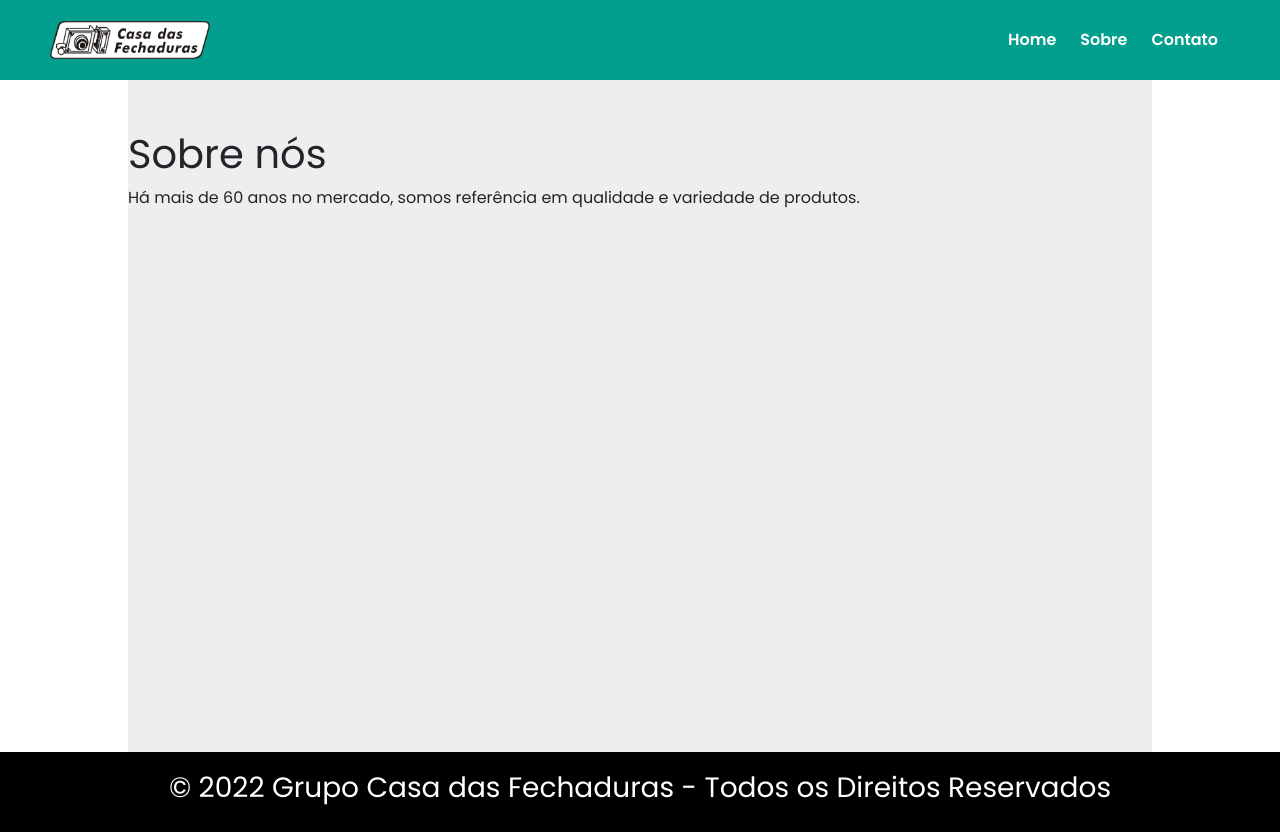
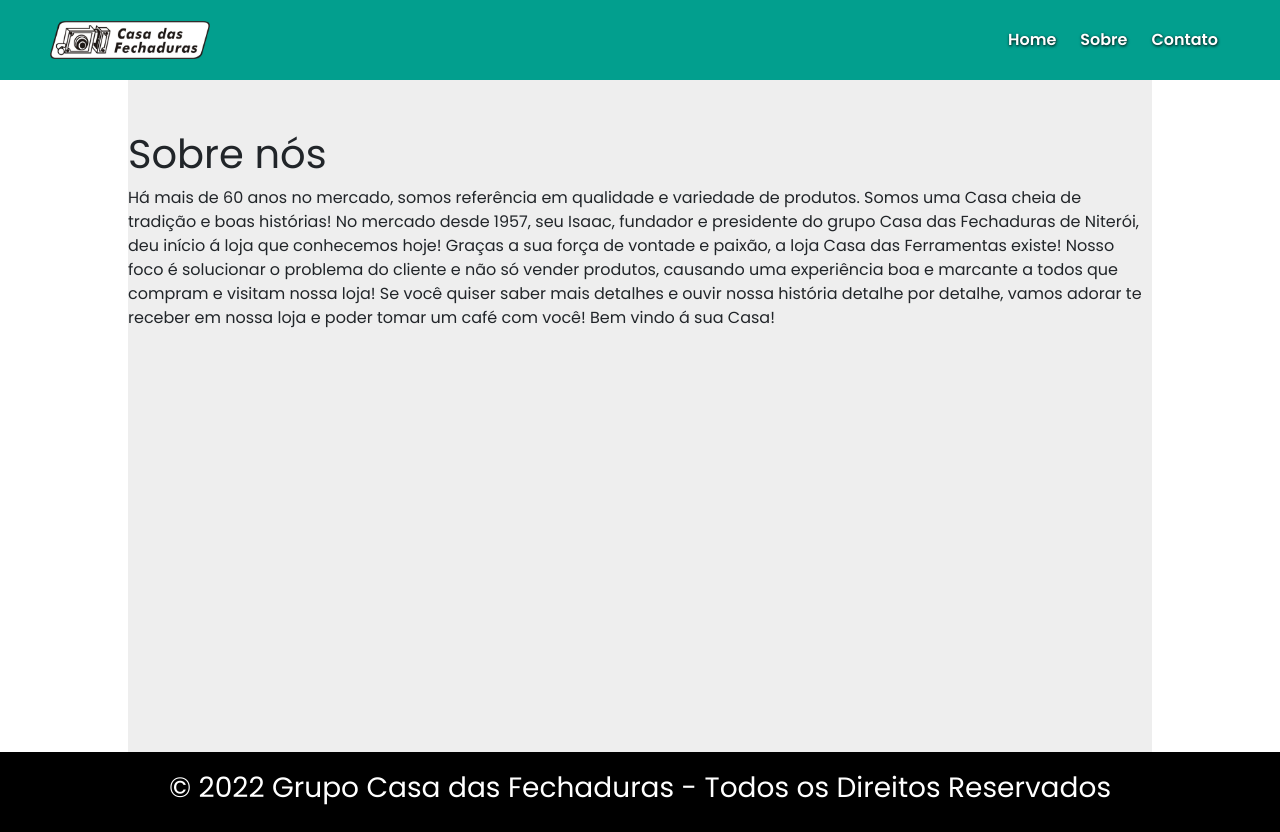
Before and after one commit to patrick2m/cfn-site, a React (Create React App) app: page /about in a window 1280 px wide. Built offline with nearby package versions, Linux system fonts and the light colour scheme.

Commit message:
3rd-pic-carousel&header-buttons

```diff
--- a/src/components/About.jsx
+++ b/src/components/About.jsx
@@ -6,6 +6,13 @@ export default function About() {
             <h1 class="big-title">Sobre nós</h1>
             <p className="main-description">
                 Há mais de 60 anos no mercado, somos referência em qualidade e variedade de produtos.
+                Somos uma Casa cheia de tradição e boas histórias! No mercado desde 1957, seu Isaac,
+                fundador e presidente do grupo Casa das Fechaduras de Niterói, deu início á loja que conhecemos hoje!
+                Graças a sua força de vontade e paixão, a loja Casa das Ferramentas existe!
+                Nosso foco é solucionar o problema do cliente e não só vender produtos,
+                causando uma experiência boa e marcante a todos que compram e visitam nossa loja!
+                Se você quiser saber mais detalhes e ouvir nossa história detalhe por detalhe,
+                vamos adorar te receber em nossa loja e poder tomar um café com você! Bem vindo á sua Casa!
             </p>
         </main>
     )
--- a/src/components/partials/Carousel.jsx
+++ b/src/components/partials/Carousel.jsx
@@ -2,6 +2,7 @@ import { Carousel } from "react-bootstrap";
 
 import img1 from '../../assets/img/carousel_home_1.jpg';
 import img2 from '../../assets/img/carousel_home_2.jpg';
+import img3 from '../../assets/img/carousel_home_3.jpg';
 
 export default function CarouselContainer() {
     return (
@@ -32,7 +33,7 @@ export default function CarouselContainer() {
             <Carousel.Item>
                 <img
                 className="d-block w-100"
-                src={img2}
+                src={img3}
                 alt="Third slide"
                 />
 
--- a/src/components/partials/Header.scss
+++ b/src/components/partials/Header.scss
@@ -18,17 +18,23 @@
         display: flex;
         margin: 0 !important;
 
+
         li {
             list-style: none;
+
 
             .menu-link {
                 text-decoration: none;
                 color: white;
                 font-weight: 600;
                 padding: 8px 12px;
+                border-radius: 8px;
+                text-shadow: 0.5px 0.5px 3px black;
 
                 &:hover {
-                    background-color: rgba(14, 185, 168, 0.748);
+                    background-color: rgba(14, 185, 168, 0.900);
+                    box-shadow: 0px 0px 3px;
+                    transition: 0.2s;
                 }
             }
         }
```
Also changed, not shown: 2 other files (tests, documents, lock files or other folders).
